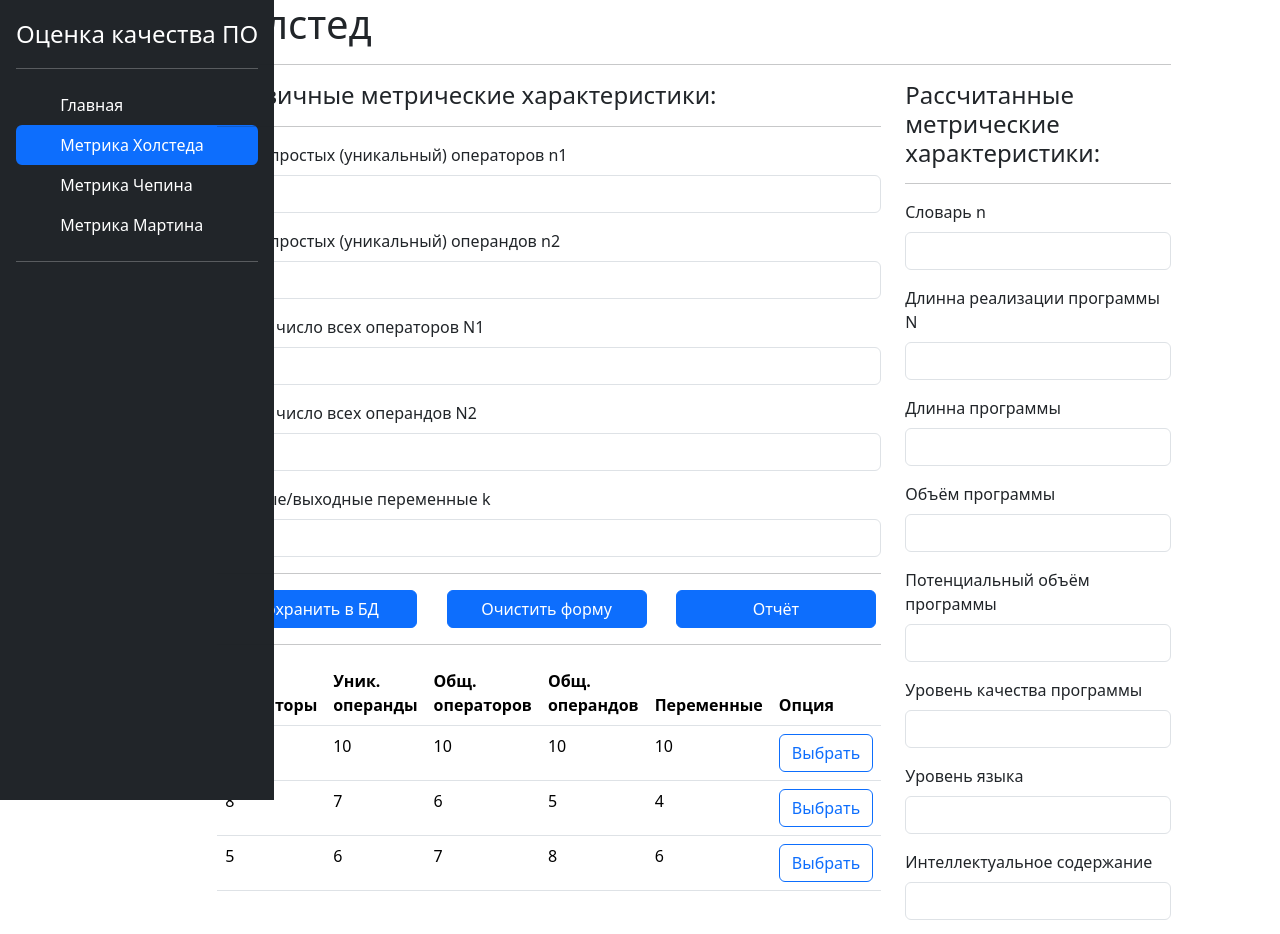
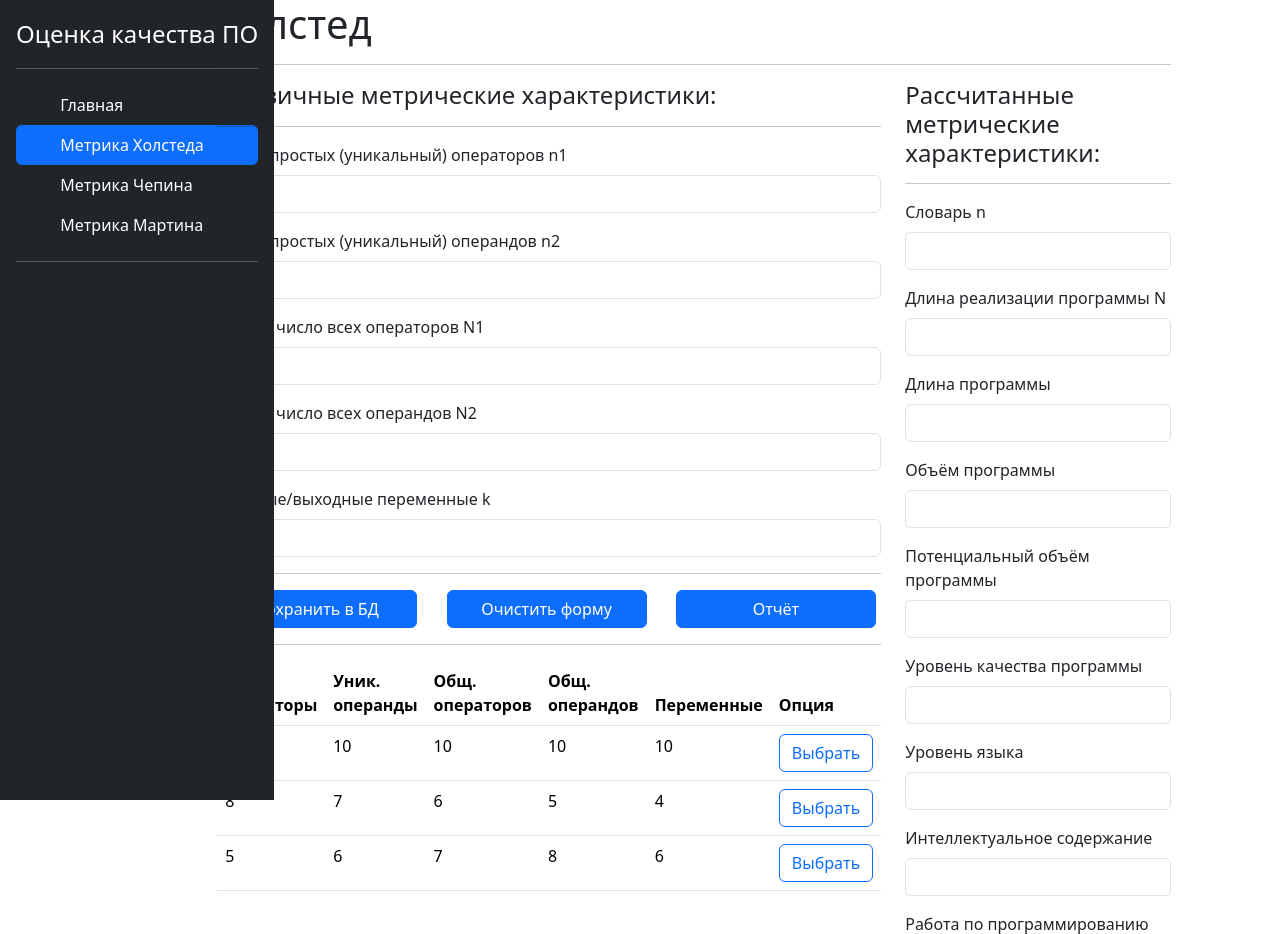
Before and after one commit to Yogel9/Software_quality_assessment, a Django app: page /halstead/ in a window 1280 px wide. Shown: the top 934 px of the page. Run offline with Django 4.2, Linux system fonts and the light colour scheme; data comes from the database, SQL or seed files in the repository.

Commit message:
Fix Template

```diff
--- a/SoftwareQuality/halstead/templates/halstead.html
+++ b/SoftwareQuality/halstead/templates/halstead.html
@@ -84,12 +84,12 @@
                 <input class="form-control" name="Словарь n" id="dict" readonly>
             </div>
             <div class="mb-3">
-                <label class="form-label">Длинна реализации программы N</label>
-                <input class="form-control" name="Длинна реализации программы N" id="len_realize" readonly>
+                <label class="form-label">Длина реализации программы N</label>
+                <input class="form-control" name="Длина реализации программы N" id="len_realize" readonly>
             </div>
             <div class="mb-3">
-                <label class="form-label">Длинна программы</label>
-                <input class="form-control" name='Длинна программы' id="len_pg" readonly>
+                <label class="form-label">Длина программы</label>
+                <input class="form-control" name='Длина программы' id="len_pg" readonly>
             </div>
             <div class="mb-3">
                 <label class="form-label">Объём программы</label>
```
Also changed, not shown: SoftwareQuality/SoftwareQuality/settings.py (+7 -6 lines), requirements.txt (+1 -101 lines), 3 other files.
